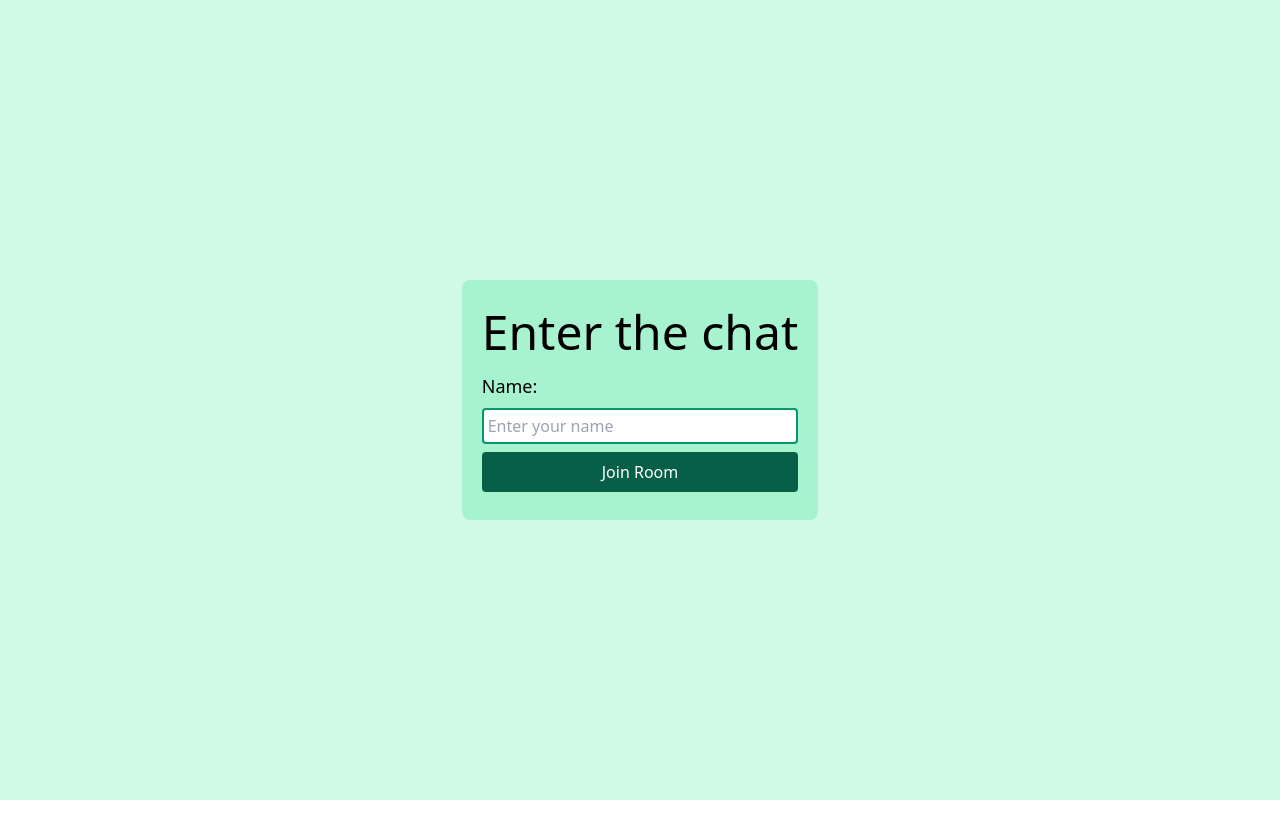
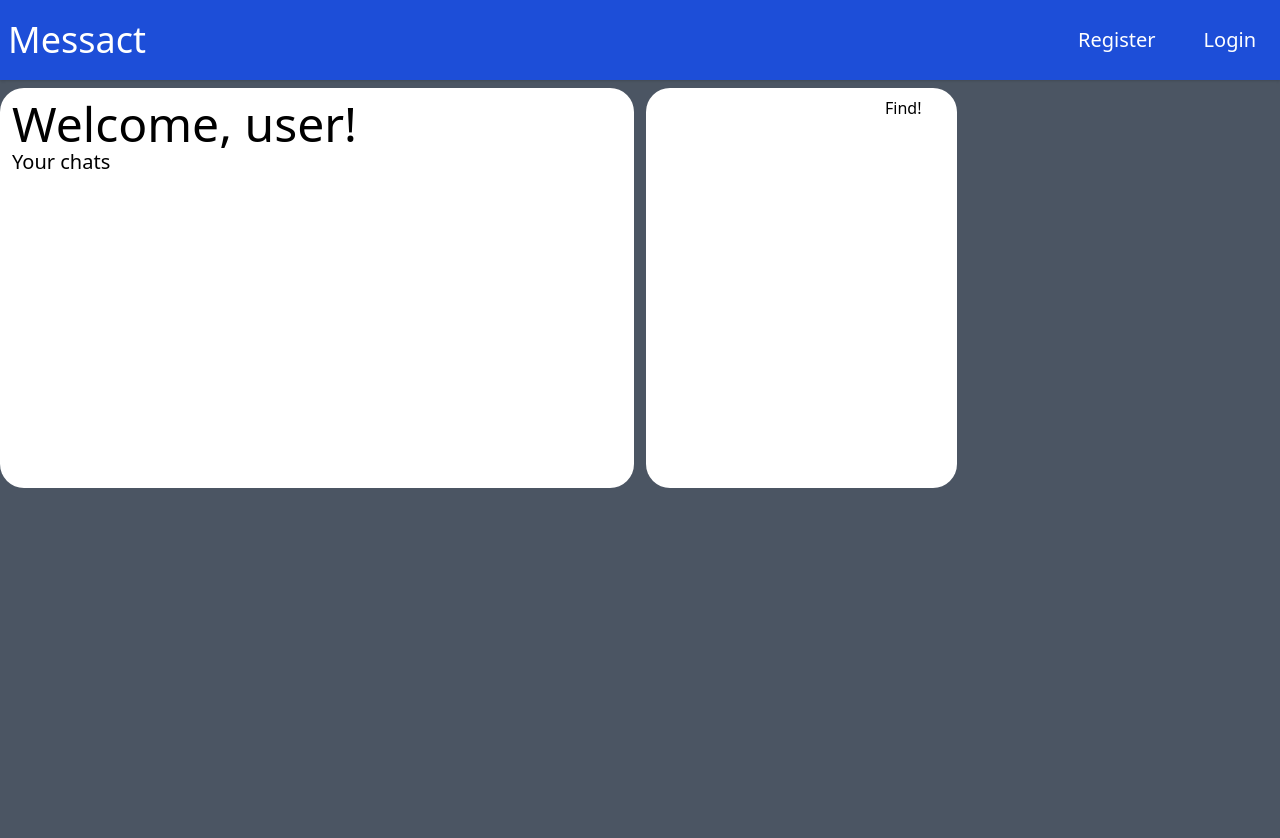
Before and after one commit to ChrisStyles99/react-chat, a React (Create React App) app in the folder client/: page / in a window 1280 px wide. Shown: the top 838 px of the page. Before the commit the page ends 800 px from the top, so only its background shows below. Built offline with nearby package versions, Linux system fonts and the light colour scheme.

Commit message:
Added Home, Register and Login views

```diff
--- a/client/src/App.js
+++ b/client/src/App.js
@@ -3,6 +3,9 @@ import {BrowserRouter as Router, Switch, Route} from 'react-router-dom';
 import { Home } from './components/Home';
 import { Chat } from './components/Chat';
 import io from 'socket.io-client';
+import { Navbar } from './components/Navbar';
+import { Register } from './components/Register';
+import { Login } from './components/Login';
 
 const URL = 'http://localhost:3001';
 
@@ -10,11 +13,14 @@ const socket = io.connect(URL);
 
 function App() {
   return (
-    <div className="App bg-green-100">
+    <div className="App bg-gray-600">
       <Router>
+        <Navbar />
         <Switch>
           <Route exact path="/" component={(props) => <Home {...props} socket={socket} />} />
           <Route exact path="/chat" component={(props) => <Chat {...props} socket={socket} />} />
+          <Route exact path="/register" component={(props) => <Register {...props} />} />
+          <Route exact path="/login" component={(props) => <Login {...props} />} />
         </Switch>
       </Router>
     </div>
--- a/client/src/components/Chat.js
+++ b/client/src/components/Chat.js
@@ -42,9 +42,9 @@ export const Chat = (props) => {
   }
 
   return (
-    <div className="chat container flex mx-auto h-screen">
-      <div className="chat-container m-auto h-screen w-2/4">
-        <div className="chat-messages h-2/4 bg-green-200 overflow-y-scroll">
+    <div className="chat container flex mx-auto">
+      <div className="chat-container m-auto h-screen w-2/4 my-5">
+        <div className="chat-messages h-2/4 bg-gray-200 overflow-y-scroll">
           {messages.map(({name, message}, index) => {
             return <Message name={name} message={message} username={name} key={index} />
           })}
@@ -52,8 +52,8 @@ export const Chat = (props) => {
         </div>
         <div className="message-form">
           <form onSubmit={submit}>
-            <input type="text" className="w-3/4 p-2 bg-green-300" placeholder="Enter your message" value={message} onChange={e => setMessage(e.target.value)}/>
-            <button type="submit" className="bg-green-600 w-1/4 rounded p-2 text-white text-lg">Send</button>
+            <input type="text" className="w-3/4 p-2 bg-gray-300" placeholder="Enter your message" value={message} onChange={e => setMessage(e.target.value)}/>
+            <button type="submit" className="bg-gray-900 w-1/4 rounded p-2 text-white text-lg">Send</button>
           </form>
         </div>
       </div>
--- a/client/src/components/Home.js
+++ b/client/src/components/Home.js
@@ -1,51 +1,34 @@
-import React, { useState } from 'react';
-// import {Redirect} from 'react-router-dom';
+import React from 'react';
 
-export const Home = (props) => {
-
-  console.log(props);
-
-  const socket = props.socket;
-
-  const [name, setName] = useState('');
-
-  const submit = (e) => {
-    e.preventDefault();
-
-    // if (name === '') {
-    //   return;
-    // }
-
-    socket.emit('join', name ? name : 'Anon');
-
-
-    props.history.push({
-      pathname: '/chat',
-      state: {
-        name: name
-      }
-    });
-
-    // return <Redirect to={{pathname: '/chat', state: {name}}} />
-  };
+export const Home = () => {
+  // const socket = props.socket;
+  // const [name, setName] = useState('');
+  // const submit = (e) => {
+  //   e.preventDefault();
+  //   // if (name === '') {
+  //   //   return;
+  //   // }
+  //   socket.emit('join', name ? name : 'Anon');
+  //   props.history.push({
+  //     pathname: '/chat',
+  //     state: {
+  //       name: name
+  //     }
+  //   });
+  // };
 
   return (
-    <div className="home flex container mx-auto h-screen">
-      <form onSubmit={submit} className="m-auto flex flex-col bg-green-200 p-5 rounded-lg">
-        <h1 className="text-5xl my-2">Enter the chat</h1>
-        <label className="text-lg my-2" htmlFor="name">
-          Name:
-        </label>
-        <input
-          className="border-green-600 border-2 rounded p-1 outline-none"
-          type="text"
-          id="name"
-          value={name}
-          onChange={(e) => setName(e.target.value)}
-          placeholder="Enter your name"
-        />
-        <button type="submit" className="bg-green-800 hover:bg-green-600 transition my-2 rounded py-2 text-white outline-none">Join Room</button>
-      </form>
+    <div className="container mx-auto h-screen">
+      <div className="grid grid-cols-4 gap-3 h-1/2 mt-2">
+        <div className="col-span-2 bg-white rounded-3xl p-3">
+          <h1 className="text-5xl">Welcome, user!</h1>
+          <h2 className="text-xl">Your chats</h2>
+        </div>
+        <form className="col-span-1 bg-white p-2 rounded-3xl">
+          <input type="text" />
+          <button type="submit">Find!</button>
+        </form>
+      </div>
     </div>
   );
 };
--- /dev/null
+++ b/client/src/components/Login.js
@@ -0,0 +1,16 @@
+import React from 'react'
+
+export const Login = () => {
+  return (
+    <div className="h-screen container m-auto flex justify-center items-center">
+      <form className="flex flex-col bg-gray-200 p-10 shadow-lg rounded-3xl w-1/3">
+        <h1 className="text-5xl mb-2 text-center">Login</h1>
+        <label className="text-lg my-2" >Email:</label>
+        <input type="email" className="border-gray-600 border-2 rounded p-1 outline-none"/>
+        <label className="text-lg my-2" >Password:</label>
+        <input type="password" className="border-gray-600 border-2 rounded p-1 outline-none"/>
+        <button type="submit" className="bg-gray-800 hover:bg-gray-600 transition my-2 rounded py-2 text-white outline-none">Login</button>
+      </form>
+    </div>
+  )
+}
--- a/client/src/components/Message.js
+++ b/client/src/components/Message.js
@@ -1,9 +1,10 @@
 import React from 'react'
 
-export const Message = ({name, message, username}) => {
+export const Message = ({name, message}) => {
   return (
-    <div className={username === name ? ' message m-2 w-3/4 p-2 rounded bg-gray-200' : 'message bg-white m-2 w-3/4 p-2 rounded'}>
-      <p><strong>{name ? name : 'Anon'}:</strong> {message}</p>
+    <div className={name === 'You' ? 'message m-2 w-4/4 p-2 flex flex-col items-end text-right' : 'message m-2 w-4/4 p-2 flex flex-col'}>
+      <p className={name === 'ChatBot' ? 'px-2 text-blue-700' : 'px-2'}><strong>{name ? name : 'Anon'}</strong></p>
+      <p className={name === 'You' ? 'rounded bg-blue-700 p-2 text-white w-2/4 break-all' : 'rounded bg-white p-2 w-2/4 break-all'}>{message}</p>
     </div>
   )
 }
--- /dev/null
+++ b/client/src/components/Navbar.js
@@ -0,0 +1,14 @@
+import React from 'react';
+import {Link} from 'react-router-dom';
+
+export const Navbar = () => {
+  return (
+    <nav className="bg-blue-700 shadow flex justify-between items-center h-20">
+      <h1 className="text-4xl text-white ml-2"><Link to="/">Messact</Link></h1>
+      <ul className="flex flex-row text-white">
+        <li className="mx-4"><Link className="text-xl hover:bg-blue-400 p-2 transition rounded-lg" to="/register">Register</Link></li>
+        <li className="mx-4"><Link className="text-xl hover:bg-blue-400 p-2 transition rounded-lg" to="/login">Login</Link></li>
+      </ul>
+    </nav>
+  )
+}
--- /dev/null
+++ b/client/src/components/Register.js
@@ -0,0 +1,20 @@
+import React from 'react'
+
+export const Register = () => {
+  return (
+    <div className="h-screen container m-auto flex justify-center items-center">
+      <form className="flex flex-col bg-gray-200 p-10 shadow-lg rounded-3xl w-1/3">
+        <h1 className="text-5xl mb-2 text-center">Register</h1>
+        <label className="text-lg my-2" >Name:</label>
+        <input type="text" className="border-gray-600 border-2 rounded p-1 outline-none"/>
+        <label className="text-lg my-2" >Username:</label>
+        <input type="text" className="border-gray-600 border-2 rounded p-1 outline-none"/>
+        <label className="text-lg my-2" >Email:</label>
+        <input type="email" className="border-gray-600 border-2 rounded p-1 outline-none"/>
+        <label className="text-lg my-2" >Password:</label>
+        <input type="password" className="border-gray-600 border-2 rounded p-1 outline-none"/>
+        <button type="submit" className="bg-gray-800 hover:bg-gray-600 transition my-2 rounded py-2 text-white outline-none">Register</button>
+      </form>
+    </div>
+  )
+}
```
Also changed, not shown: 1 other file (tests, documents, lock files or other folders).
